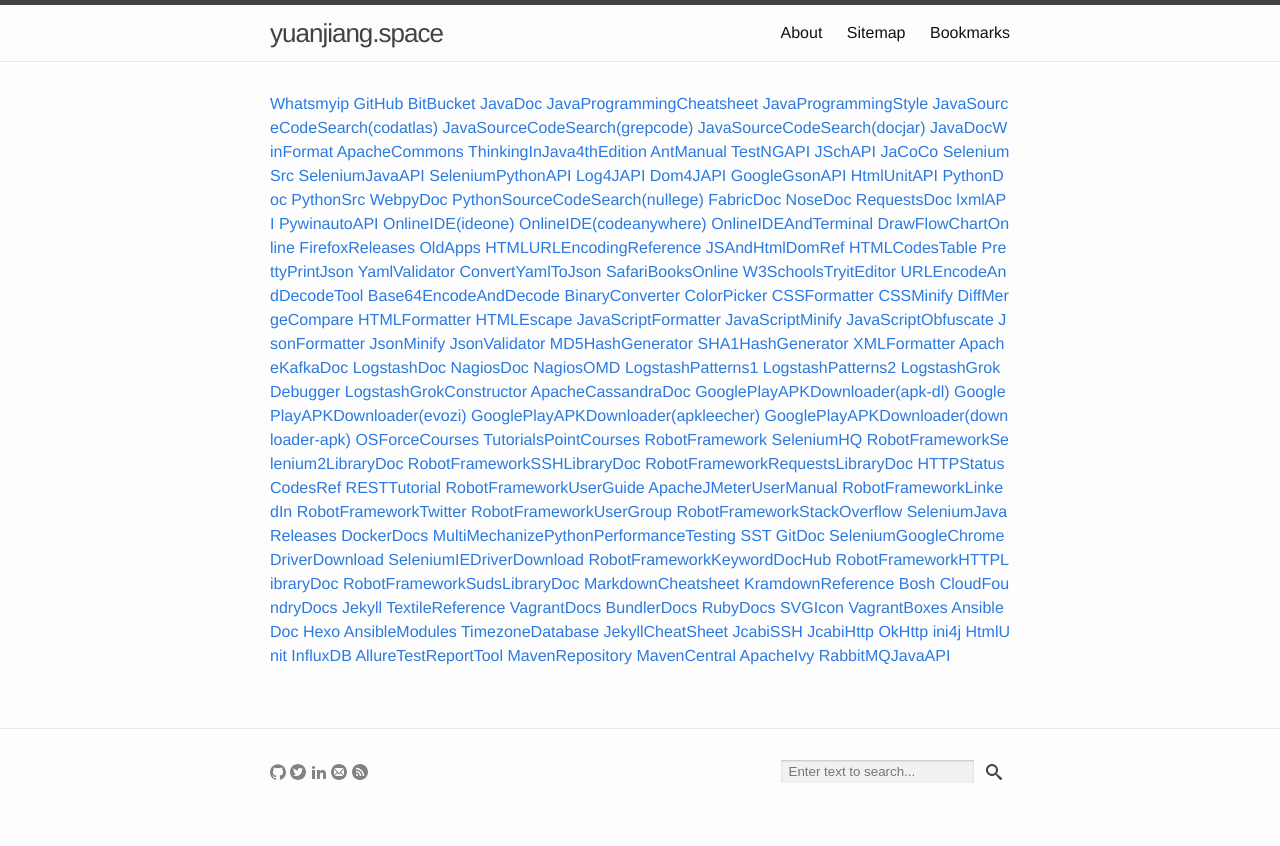
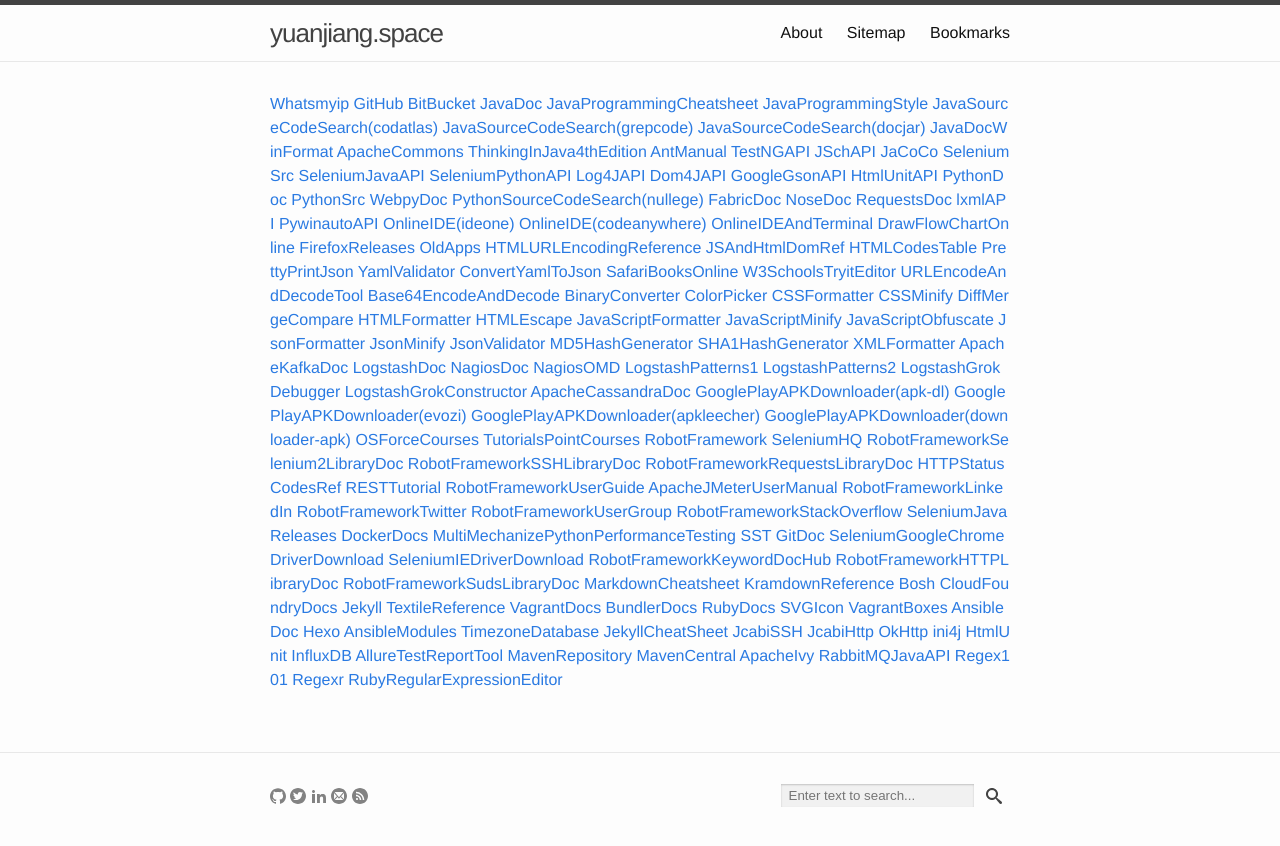
Before and after one commit to yuan-jiang/yuan-jiang.github.io, a Jekyll site: the page built from bookmarks.md, in a window 1280 px wide. Shown: the top 846 px of the page. Built offline with Jekyll 4.4.1, drawn with Linux system fonts in a browser that asks for light colours.

Commit message:
Added several regular expression test and debug tools

```diff
--- a/_data/bookmarks.yml
+++ b/_data/bookmarks.yml
@@ -256,3 +256,9 @@
   link: http://ant.apache.org/ivy/history/latest-milestone/index.html
 - description: RabbitMQJavaAPI
   link: https://www.rabbitmq.com/releases/rabbitmq-java-client/v3.5.6/rabbitmq-java-client-javadoc-3.5.6/
+- description: Regex101
+  link: https://regex101.com/
+- description: Regexr
+  link: http://regexr.com/
+- description: RubyRegularExpressionEditor
+  link: http://rubular.com/
```
